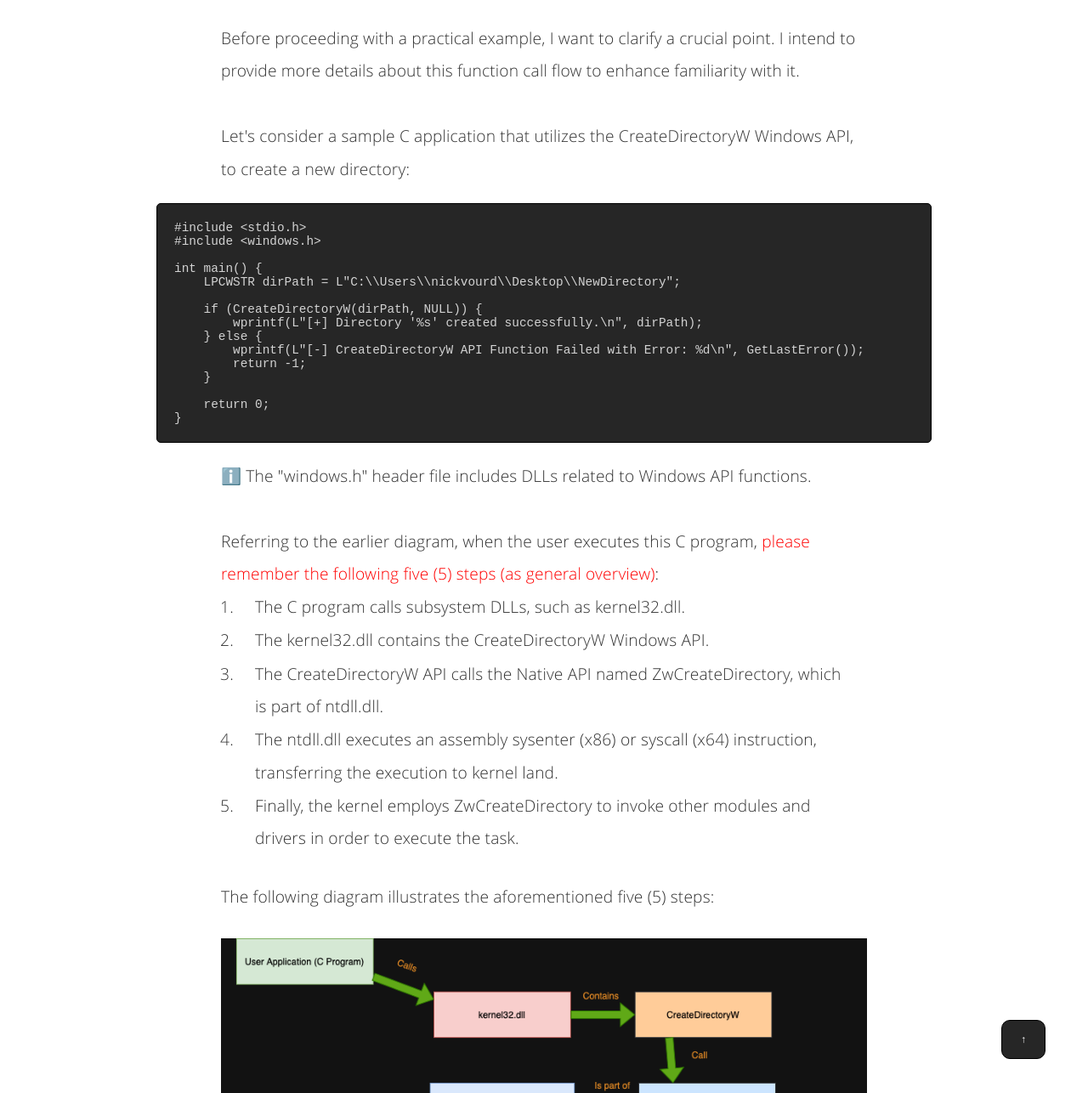
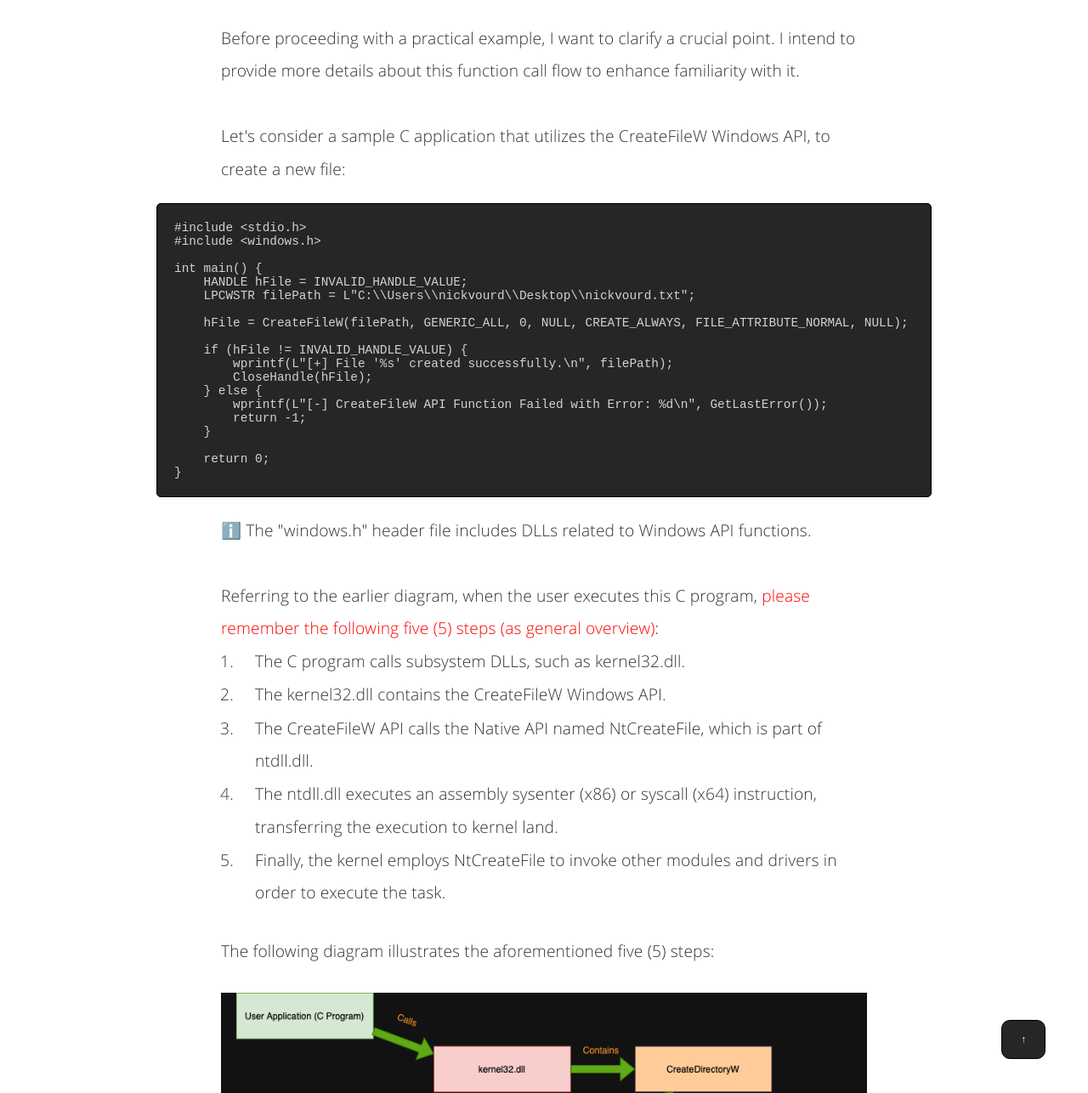
Before and after one commit to nickvourd/nickvourd.github.io, a Jekyll site: the page built from _posts/2023-10-22-an-overview-of-windows-arch.md, in a window 1280 px wide and 1400 px high, scrolled down 6263 px, cut to the strip 114-1400 px from the top of the window. Shown: the whole strip at 85% size. Built offline with Jekyll 4.4.1, drawn with Linux system fonts in a browser that asks for light colours.

Commit message:
Update 2023-10-22-an-overview-of-windows-arch.md

````diff
--- a/_posts/2023-10-22-an-overview-of-windows-arch.md
+++ b/_posts/2023-10-22-an-overview-of-windows-arch.md
@@ -271,19 +271,23 @@ function topFunction() {
 </div>
 
 <p>Before proceeding with a practical example, I want to clarify a crucial point. I intend to provide more details about this function call flow to enhance familiarity with it.<br /><br />
-Let's consider a sample C application that utilizes the CreateDirectoryW Windows API, to create a new directory:</p>
+Let's consider a sample C application that utilizes the CreateFileW Windows API, to create a new file:</p>
 
 ```
 #include <stdio.h>
 #include <windows.h>
 
 int main() {
-    LPCWSTR dirPath = L"C:\\Users\\nickvourd\\Desktop\\NewDirectory";
+    HANDLE hFile = INVALID_HANDLE_VALUE;
+    LPCWSTR filePath = L"C:\\Users\\nickvourd\\Desktop\\nickvourd.txt";
 
-    if (CreateDirectoryW(dirPath, NULL)) {
-        wprintf(L"[+] Directory '%s' created successfully.\n", dirPath);
+    hFile = CreateFileW(filePath, GENERIC_ALL, 0, NULL, CREATE_ALWAYS, FILE_ATTRIBUTE_NORMAL, NULL);
+
+    if (hFile != INVALID_HANDLE_VALUE) {
+        wprintf(L"[+] File '%s' created successfully.\n", filePath);
+        CloseHandle(hFile);
     } else {
-        wprintf(L"[-] CreateDirectoryW API Function Failed with Error: %d\n", GetLastError());
+        wprintf(L"[-] CreateFileW API Function Failed with Error: %d\n", GetLastError());
         return -1;
     }
 
@@ -299,16 +303,16 @@ Referring to the earlier diagram, when the user executes this C program, <span s
 		<p>The C program calls subsystem DLLs, such as kernel32.dll.</p>
 	</li>
 	<li>
-		<p>The kernel32.dll contains the CreateDirectoryW Windows API.</p>
+		<p>The kernel32.dll contains the CreateFileW Windows API.</p>
 	</li>
 	<li>
-		<p>The CreateDirectoryW API calls the Native API named ZwCreateDirectory, which is part of ntdll.dll.</p>
+		<p>The CreateFileW API calls the Native API named NtCreateFile, which is part of ntdll.dll.</p>
 	</li>
 	<li>
 		<p>The ntdll.dll executes an assembly sysenter (x86) or syscall (x64) instruction, transferring the execution to kernel land.</p>
 	</li>
 	<li>
-		<p>Finally, the kernel employs ZwCreateDirectory to invoke other modules and drivers in order to execute the task.</p>
+		<p>Finally, the kernel employs NtCreateFile to invoke other modules and drivers in order to execute the task.</p>
 	</li>
 </ol>
 
````
